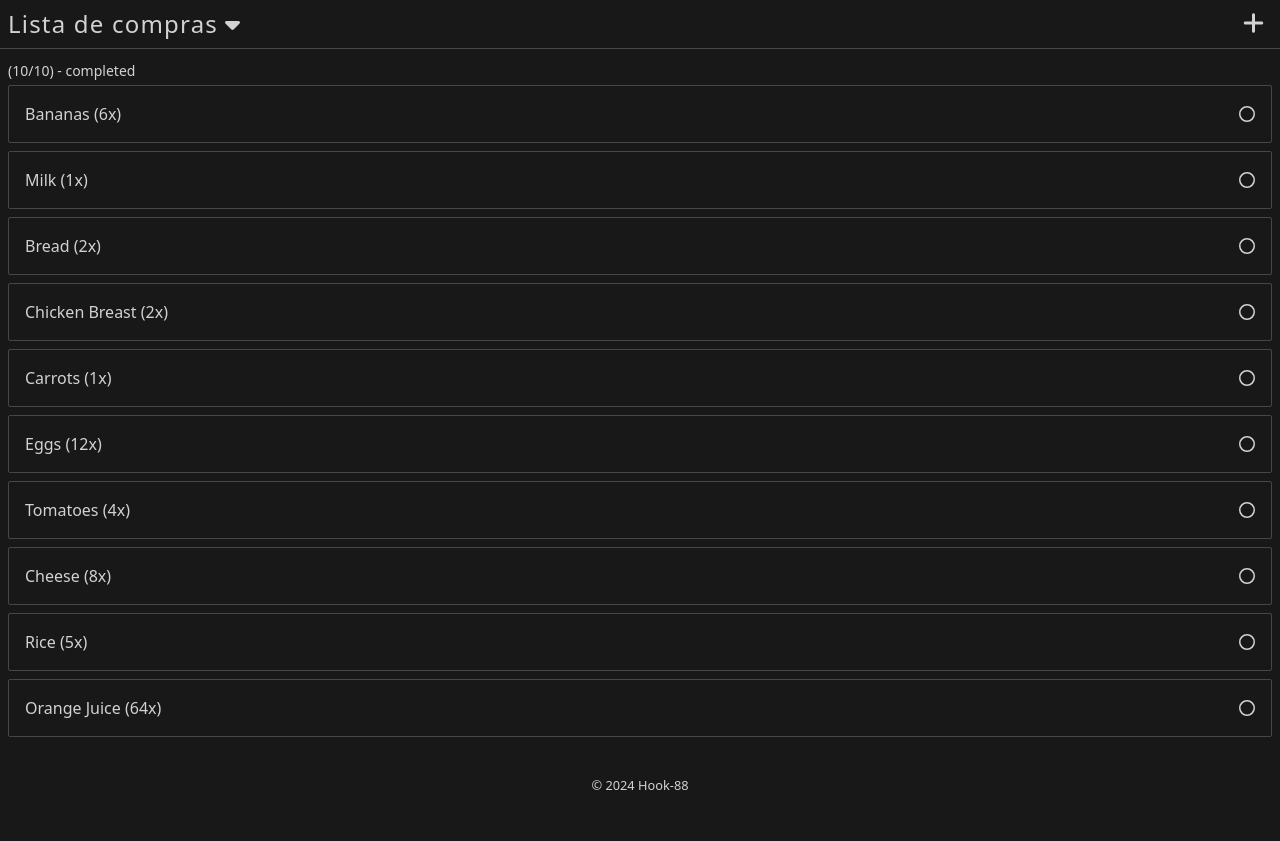
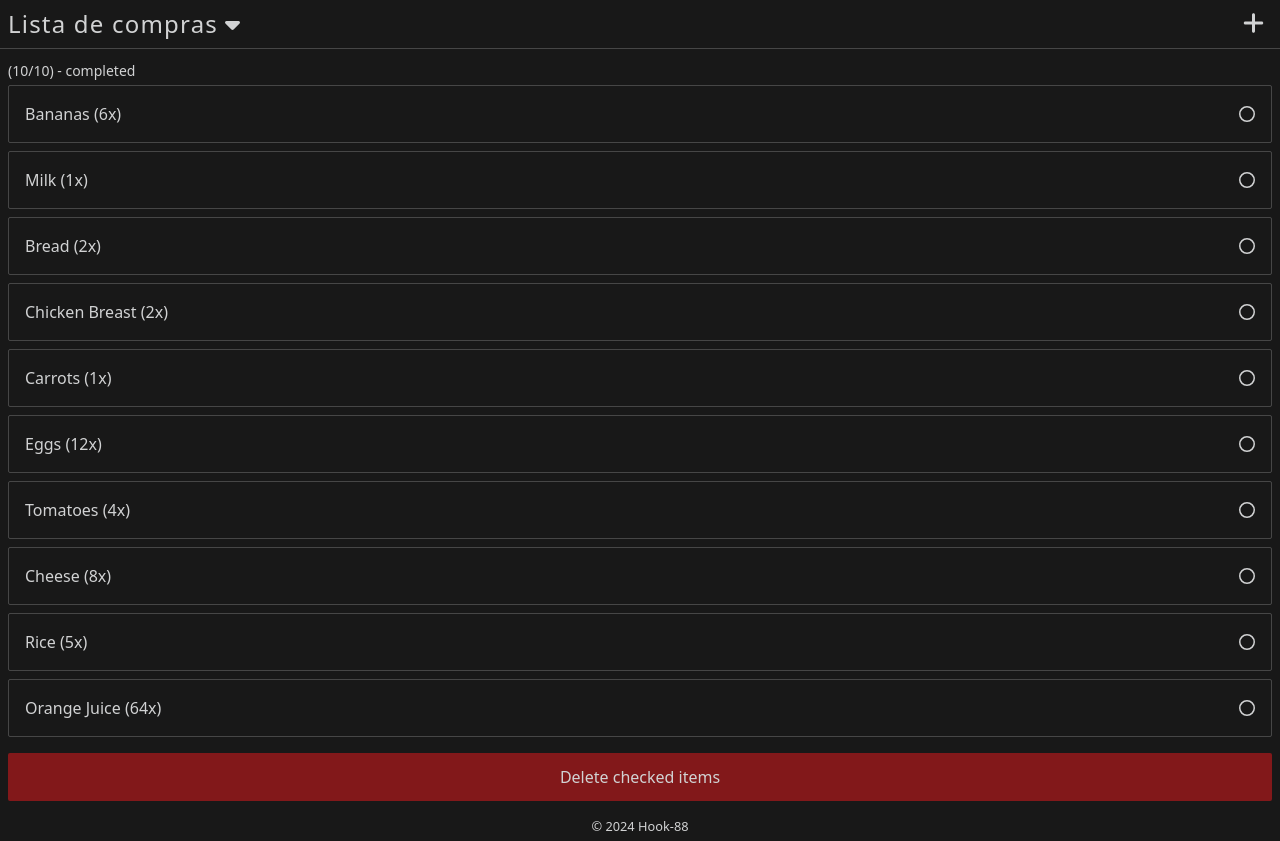
Before and after one commit to Hook-88/shopping-list, a Vue app: page / in a window 1280 px wide. Before the commit the page ends 800 px from the top, so only its background shows below. Built offline with nearby package versions, Linux system fonts and the light colour scheme; the HTML template or start-up script is replaced by a standard one.

Commit message:
add delete button

```diff
--- a/src/features/shoppinglist/ShoppingList.vue
+++ b/src/features/shoppinglist/ShoppingList.vue
@@ -3,6 +3,7 @@ import { type GroceryItemInterface } from '@/types/GroceryItem';
 import ShoppingItem from '@/features/shoppinglist/ShoppingItem.vue';
 import { useSelectMultipleIds } from '../select-multiple-ids/useSelectMultipleIds';
 import { useSelectSingleId } from '../select-single-id/useSelectSingleId';
+import BaseButton from '@/components/buttons/BaseButton.vue';
 
 defineProps<{
   shoppingItems: GroceryItemInterface[]
@@ -47,5 +48,8 @@ function handleOnEditItem(itemId: string) {
           @on-edit-item="handleOnEditItem" />
       </li>
     </ul>
+    <footer class="flex mt-4">
+      <BaseButton button-type="danger" class="flex-grow py-3">Delete checked items</BaseButton>
+    </footer>
   </div>
 </template>
```
